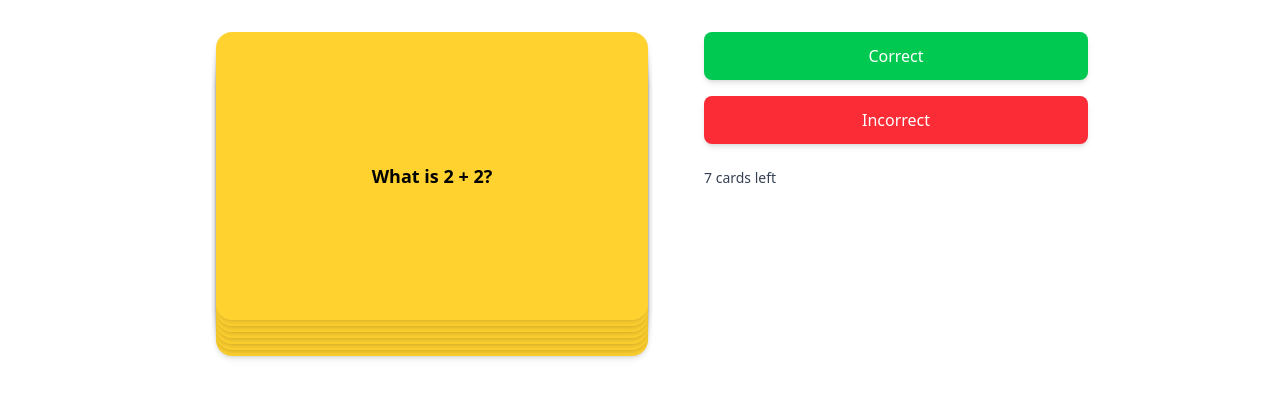
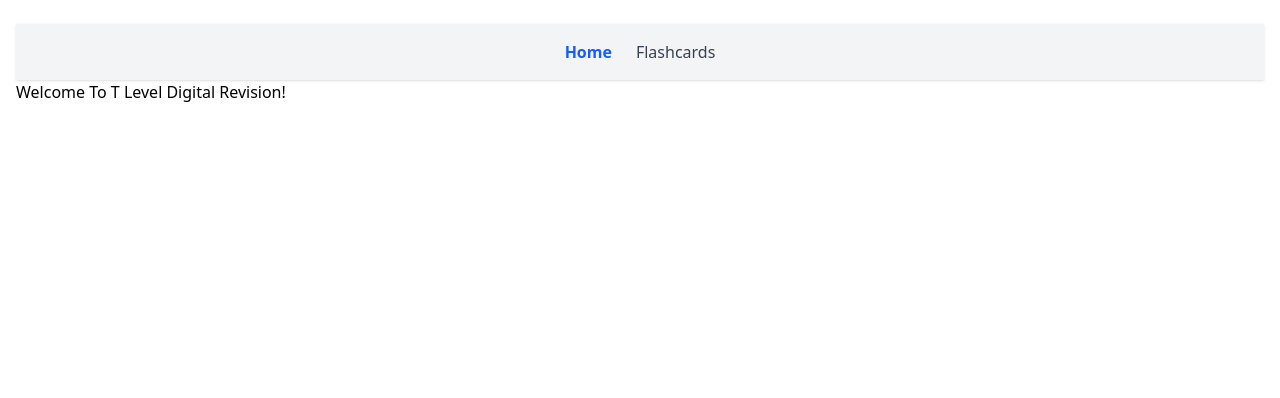
Before and after one commit to Dempsey845/t-level-digital, a React (Vite) app: page / in a window 1280 px wide. Shown: the top 398 px of the page. Built offline with nearby package versions, Linux system fonts and the light colour scheme.

Commit message:
Added routes and navigation

```diff
--- a/package.json
+++ b/package.json
@@ -16,6 +16,7 @@
     "framer-motion": "^12.23.24",
     "react": "^19.2.0",
     "react-dom": "^19.2.0",
+    "react-router-dom": "^7.9.5",
     "tailwindcss": "^4.1.17"
   },
   "devDependencies": {
--- a/src/App.jsx
+++ b/src/App.jsx
@@ -1,21 +1,20 @@
 import "./App.css";
-import FlashCardGame from "./components/FlashCardGame/FlashCardGame";
-
-const CARDS = [
-  { question: "What is 2 + 2?", answer: "4" },
-  { question: "What is 2 + 4?", answer: "6" },
-  { question: "What is 2 + 6?", answer: "8" },
-  { question: "What is 2 + 8?", answer: "10" },
-  { question: "What is 2 + 10?", answer: "12" },
-  { question: "What is 2 + 12?", answer: "14" },
-  { question: "What is 2 + 14?", answer: "16" },
-];
+import { BrowserRouter as Router, Routes, Route } from "react-router-dom";
+import Home from "./pages/Home";
+import FlashCards from "./pages/FlashCards";
+import Navbar from "./components/NavBar/Navbar";
 
 function App() {
   return (
-    <div>
-      <FlashCardGame cards={CARDS} />
-    </div>
+    <Router>
+      <main className="px-4 py-6">
+        <Navbar />
+        <Routes>
+          <Route path="/" element={<Home />} />
+          <Route path="/flashcards" element={<FlashCards />} />
+        </Routes>
+      </main>
+    </Router>
   );
 }
 
--- /dev/null
+++ b/src/components/Navbar/Navbar.jsx
@@ -0,0 +1,25 @@
+import { NavLink } from "react-router-dom";
+
+export default function Navbar() {
+  return (
+    <nav className="flex justify-center gap-6 p-4 bg-gray-100 shadow-sm">
+      <NavLink
+        to="/"
+        className={({ isActive }) =>
+          isActive ? "text-blue-600 font-semibold" : "text-gray-700"
+        }
+      >
+        Home
+      </NavLink>
+
+      <NavLink
+        to="/flashcards"
+        className={({ isActive }) =>
+          isActive ? "text-blue-600 font-semibold" : "text-gray-700"
+        }
+      >
+        Flashcards
+      </NavLink>
+    </nav>
+  );
+}
--- /dev/null
+++ b/src/pages/FlashCards.jsx
@@ -0,0 +1,19 @@
+import FlashCardGame from "../components/FlashCardGame/FlashCardGame";
+
+const CARDS = [
+  { question: "What is 2 + 2?", answer: "4" },
+  { question: "What is 2 + 4?", answer: "6" },
+  { question: "What is 2 + 6?", answer: "8" },
+  { question: "What is 2 + 8?", answer: "10" },
+  { question: "What is 2 + 10?", answer: "12" },
+  { question: "What is 2 + 12?", answer: "14" },
+  { question: "What is 2 + 14?", answer: "16" },
+];
+
+export default function FlashCards() {
+  return (
+    <div>
+      <FlashCardGame cards={CARDS} />
+    </div>
+  );
+}
--- /dev/null
+++ b/src/pages/Home.jsx
@@ -0,0 +1,7 @@
+export default function Home() {
+  return (
+    <div>
+      <h1>Welcome To T Level Digital Revision!</h1>
+    </div>
+  );
+}
```
Also changed, not shown: 1 other file (tests, documents, lock files or other folders).
